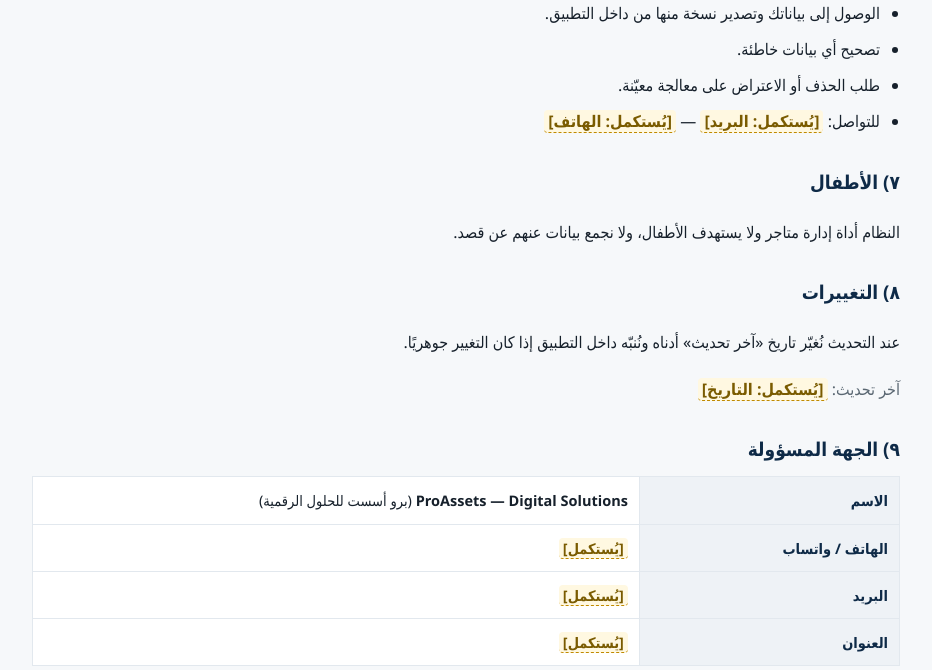
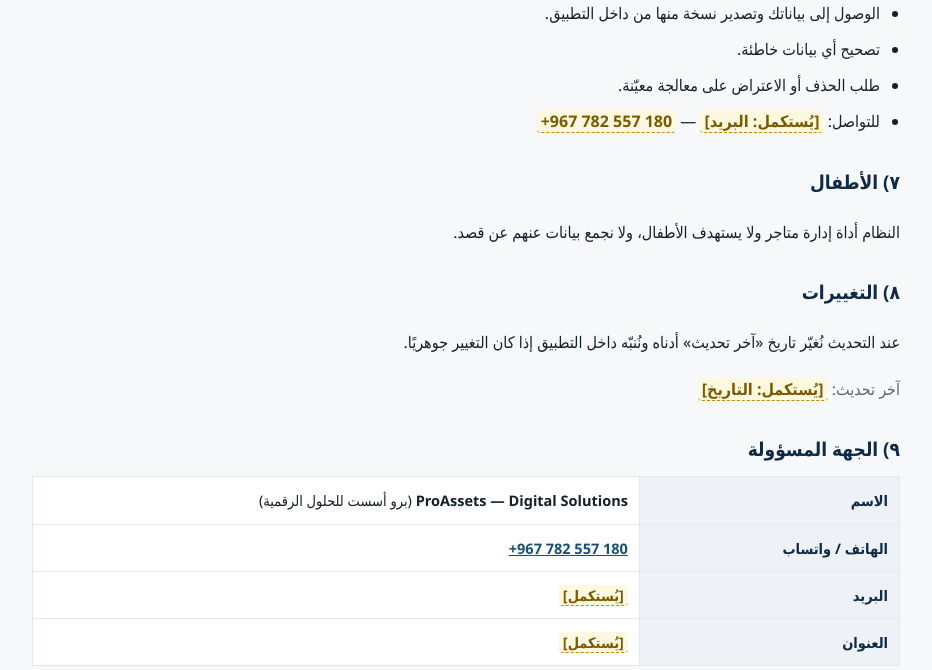
Before and after one commit to lsadq3859/proassets-main, a Flask app: page /rafiq/privacy in a window 1280 px wide. Shown: the part 1708-2378 px from the top of the page, without its empty margins (174-1106 px from the left). Run offline with Flask 3, Linux system fonts and the light colour scheme; parts of the project's set-up code (start-up, migrations or seed data) failed here and were passed over.

Commit message:
contact: add business WhatsApp number +967782557180 to Rafiq pages

```diff
--- a/templates/rafiq.html
+++ b/templates/rafiq.html
@@ -126,7 +126,7 @@
     <div class="box">
       <table>
         <tr><th style="width:170px">الجهة</th><td><strong>ProAssets — Digital Solutions</strong> (برو أسست للحلول الرقمية)</td></tr>
-        <tr><th>الهاتف / واتساب</th><td><span class="ph">[يُستكمل]</span></td></tr>
+        <tr><th>الهاتف / واتساب</th><td><a href="https://wa.me/967782557180" target="_blank" rel="noopener"><strong dir="ltr">+967 782 557 180</strong></a></td></tr>
         <tr><th>البريد الإلكتروني</th><td><span class="ph">[يُستكمل]</span></td></tr>
         <tr><th>العنوان</th><td><span class="ph">[يُستكمل: المدينة – الشارع – أقرب معلم]</span></td></tr>
         <tr><th>أوقات العمل</th><td><span class="ph">[يُستكمل]</span></td></tr>
--- a/templates/rafiq_privacy.html
+++ b/templates/rafiq_privacy.html
@@ -91,7 +91,7 @@
     <li>الوصول إلى بياناتك وتصدير نسخة منها من داخل التطبيق.</li>
     <li>تصحيح أي بيانات خاطئة.</li>
     <li>طلب الحذف أو الاعتراض على معالجة معيّنة.</li>
-    <li>للتواصل: <span class="ph">[يُستكمل: البريد]</span> — <span class="ph">[يُستكمل: الهاتف]</span></li>
+    <li>للتواصل: <span class="ph">[يُستكمل: البريد]</span> — <span class="ph"><span dir="ltr">+967 782 557 180</span></span></li>
   </ul>
 
   <h2>٧) الأطفال</h2>
@@ -104,7 +104,7 @@
   <h2>٩) الجهة المسؤولة</h2>
   <table>
     <tr><th>الاسم</th><td><strong>ProAssets — Digital Solutions</strong> (برو أسست للحلول الرقمية)</td></tr>
-    <tr><th>الهاتف / واتساب</th><td><span class="ph">[يُستكمل]</span></td></tr>
+    <tr><th>الهاتف / واتساب</th><td><a href="https://wa.me/967782557180" target="_blank" rel="noopener"><strong dir="ltr">+967 782 557 180</strong></a></td></tr>
     <tr><th>البريد</th><td><span class="ph">[يُستكمل]</span></td></tr>
     <tr><th>العنوان</th><td><span class="ph">[يُستكمل]</span></td></tr>
   </table>
```
